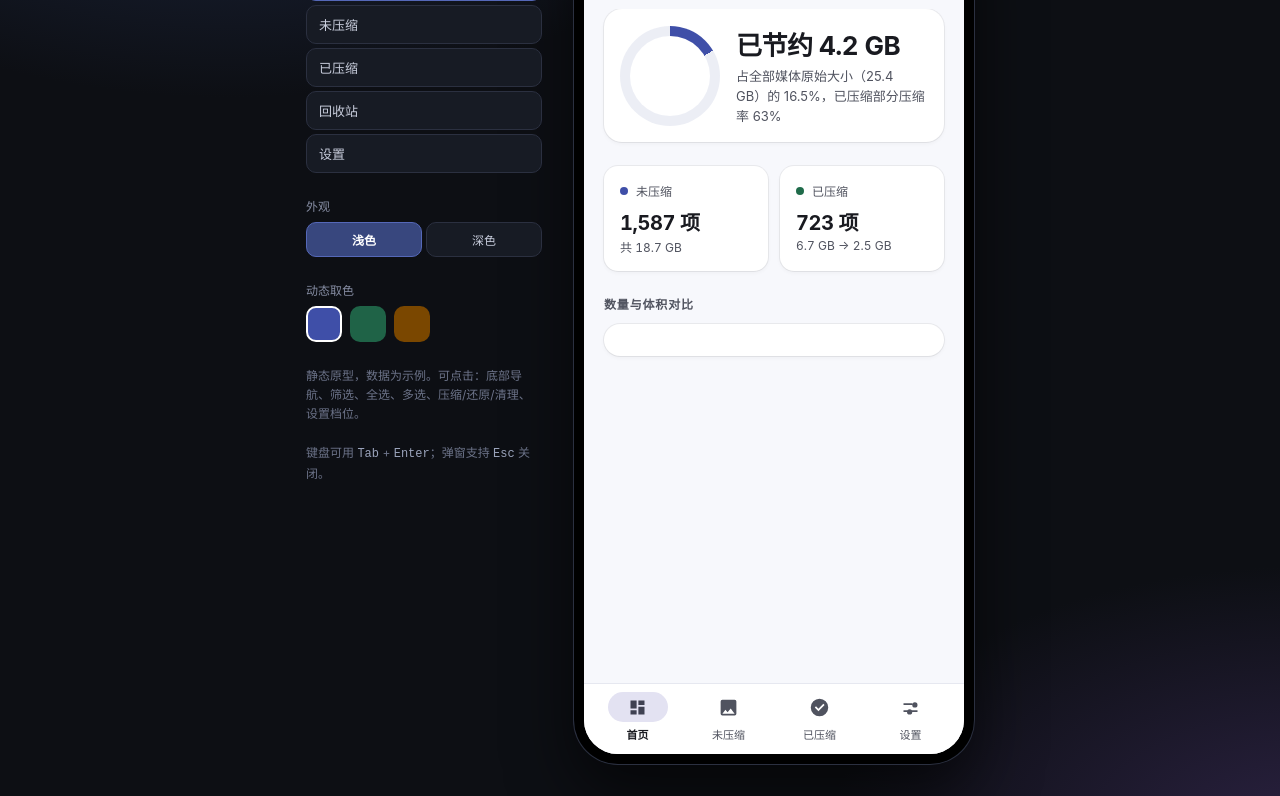
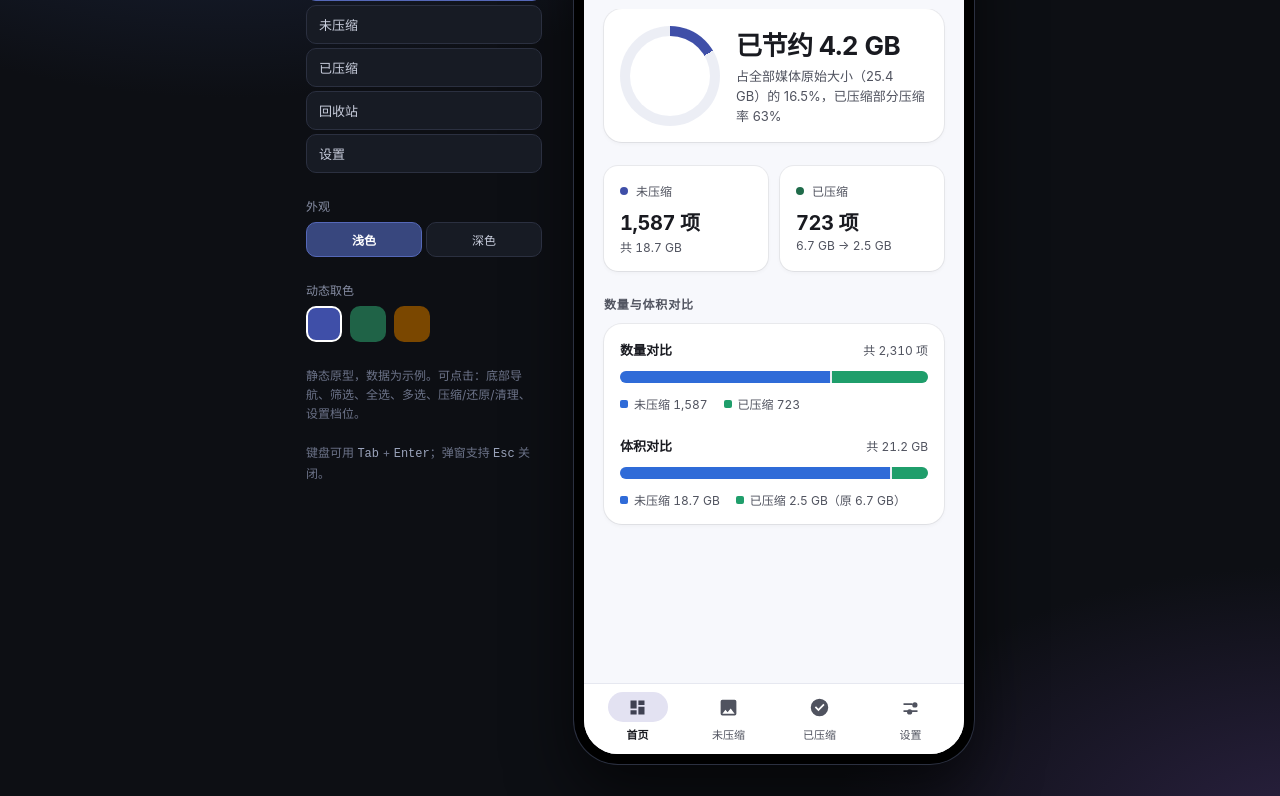
Before and after one commit to ShenZiLi/android-photo-compress, a plain HTML site: page design/ui-prototype.html in a window 1280 px wide. Shown: the part 132-928 px from the top of the page. Drawn offline with Linux system fonts and the light colour scheme.

Commit message:
fix: pass raw number to metric() so home comparison bars render

```diff
--- a/design/ui-prototype.html
+++ b/design/ui-prototype.html
@@ -913,8 +913,8 @@ function renderHome(){
   $('kpiDoneSize').textContent  = fmtSize(t.before) + ' → ' + fmtSize(t.after);
 
   $('homeCompare').innerHTML =
-    metric('数量', t.todoN, t.doneN, fmtNum, null) +
-    metric('体积', t.todoMb, t.after, fmtSize, fmtSize(t.before));
+    metric('数量', t.todoN, t.doneN, fmtNum) +
+    metric('体积', t.todoMb, t.after, fmtSize, t.before);
 
   $('todoSub').textContent = `${fmtNum(t.todoN)} 项 · 共 ${fmtSize(t.todoMb)}`;
   $('doneSub').textContent = `${fmtNum(t.doneN)} 项 · ${fmtSize(t.before)} → ${fmtSize(t.after)}`;
@@ -923,8 +923,9 @@ function renderHome(){
   $('homeSub').textContent = '已扫描本机媒体 · ' + new Date().toLocaleTimeString('zh-CN',{hour:'2-digit',minute:'2-digit'});
 }
 
-/* 单条对比横条：颜色只是辅助，数值与图例文字是主要通道 */
-function metric(title, todo, done, fmt, beforeMb){
+/* 单条对比横条：颜色只是辅助，数值与图例文字是主要通道
+   todo / done / beforeValue 均为原始数值，由 fmt 统一格式化 */
+function metric(title, todo, done, fmt, beforeValue){
   const total = todo + done;
   const pTodo = total ? (todo / total * 100) : 0;
   const pDone = total ? (done / total * 100) : 0;
@@ -940,7 +941,7 @@ function metric(title, todo, done, fmt, beforeMb){
       </div>
       <div class="legend">
         <span><i class="sw-todo" aria-hidden="true"></i>未压缩 ${fmt(todo)}</span>
-        <span><i class="sw-done" aria-hidden="true"></i>已压缩 ${fmt(done)}${beforeMb ? '（原 ' + fmt(beforeMb) + '）' : ''}</span>
+        <span><i class="sw-done" aria-hidden="true"></i>已压缩 ${fmt(done)}${beforeValue ? '（原 ' + fmt(beforeValue) + '）' : ''}</span>
       </div>
     </div>`;
 }
```
